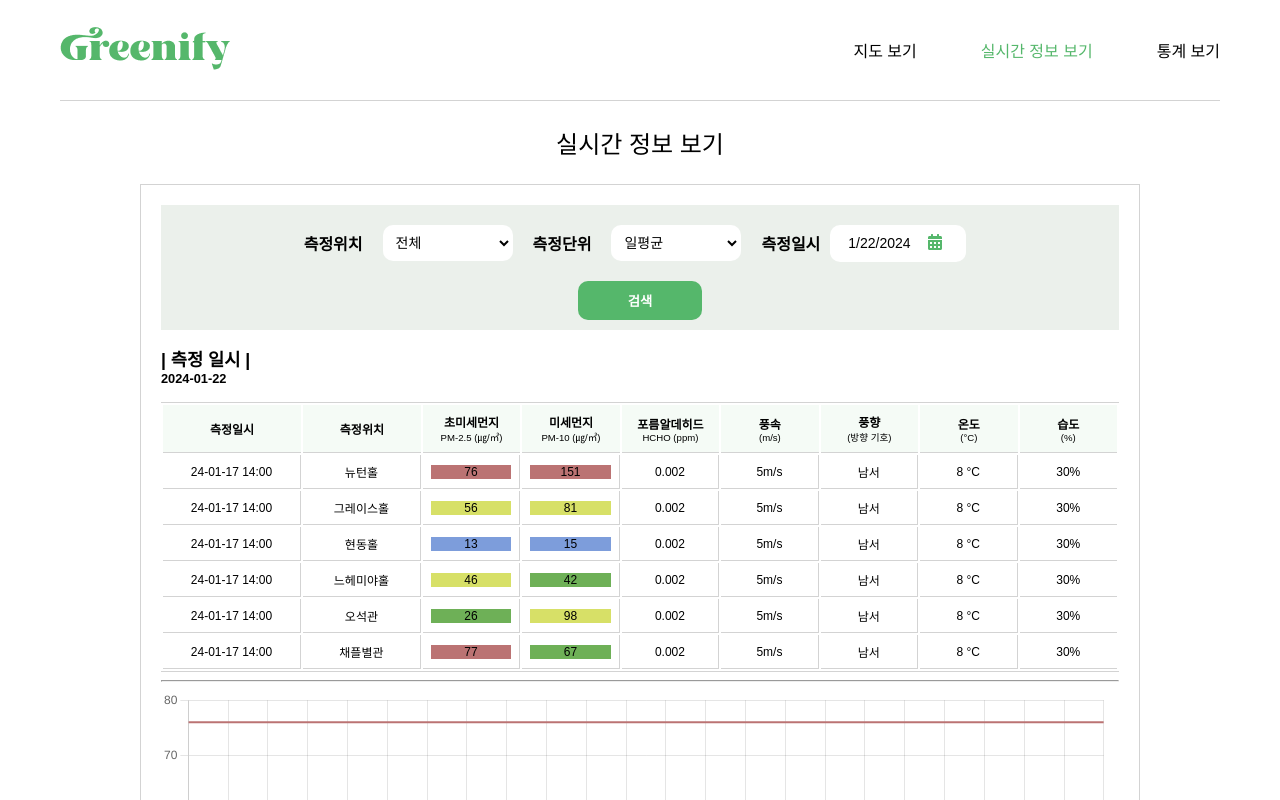
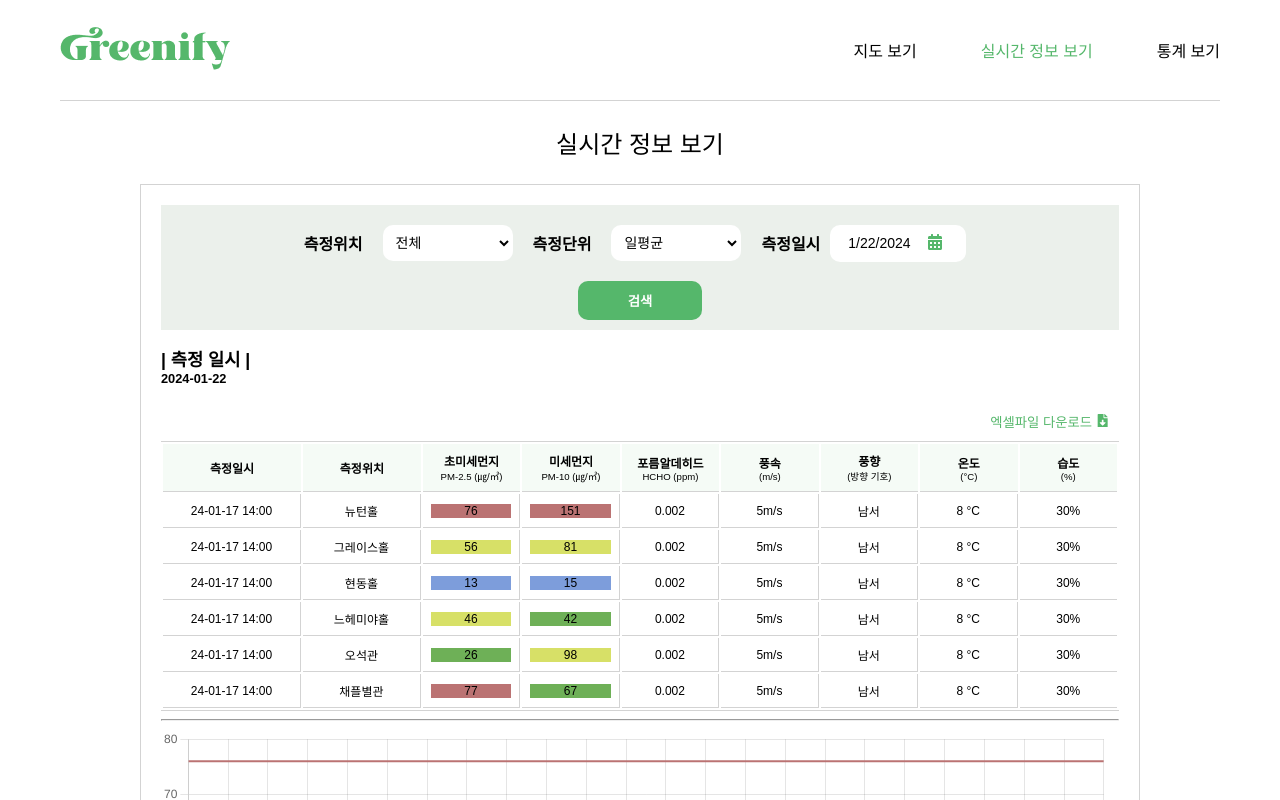
Before and after one commit to dmsvk0217/micro_measurable_client, a React (Create React App) app in the folder client/: page /realTime in a window 1280 px wide. Shown: the top 800 px of the page. Built offline with nearby package versions, Linux system fonts and the light colour scheme.

Commit message:
0125신원:downlad data

```diff
--- a/client/package.json
+++ b/client/package.json
@@ -10,6 +10,7 @@
     "axios": "^1.6.5",
     "chart.js": "^4.4.1",
     "chartjs-plugin-annotation": "^3.0.1",
+    "file-saver": "^2.0.5",
     "npm-scripts": "^1.4.0",
     "react": "^18.2.0",
     "react-chartjs-2": "^5.2.0",
@@ -18,7 +19,8 @@
     "react-icons": "^5.0.1",
     "react-router-dom": "^6.21.2",
     "react-scripts": "5.0.1",
-    "web-vitals": "^2.1.4"
+    "web-vitals": "^2.1.4",
+    "xlsx": "^0.18.5"
   },
   "scripts": {
     "start": "react-scripts start",
--- /dev/null
+++ b/client/src/components/DownloadButton/DataToExcel.js
@@ -0,0 +1,23 @@
+// DataToExcel.js
+import * as FileSaver from 'file-saver';
+import * as XLSX from 'xlsx';
+
+export const exportToCSV = (apiData, fileName) => {
+    const fileType = 'application/vnd.openxmlformats-officedocument.spreadsheetml.sheet;charset=UTF-8';
+    const fileExtension = '.xlsx';
+
+    // apiData를 워크시트로 변환
+    const ws = XLSX.utils.json_to_sheet(apiData);
+
+    // 워크북 생성 및 워크시트 추가
+    const wb = { Sheets: { 'data': ws }, SheetNames: ['data'] };
+
+    // 워크북에서 바이너리 버퍼 생성
+    const excelBuffer = XLSX.write(wb, { bookType: 'xlsx', type: 'array' });
+
+    // Blob 객체 생성
+    const data = new Blob([excelBuffer], {type: fileType});
+
+    // 파일 저장
+    FileSaver.saveAs(data, fileName + fileExtension);
+}
--- /dev/null
+++ b/client/src/components/DownloadButton/DownloadButton.css
@@ -0,0 +1,11 @@
+.download-button {
+    float: right;
+    border: none;
+    background-color: white;
+    color: rgba(85,183,107);
+    padding: 10px;
+}
+
+.download-button:hover{
+    cursor: pointer;
+}
--- /dev/null
+++ b/client/src/components/DownloadButton/DownloadButton.js
@@ -0,0 +1,17 @@
+// DownloadButton.js
+import React from "react";
+import { exportToCSV } from './DataToExcel';
+import "./DownloadButton.css";
+import { FaFileDownload } from "react-icons/fa";
+
+const DownloadButton = ({data}) => {
+  const handleDownload = () => {
+    exportToCSV(data, "pohang-avengers data");
+  };
+
+  return (
+    <button onClick={handleDownload} className="download-button">엑셀파일 다운로드 <FaFileDownload /></button>
+  );
+};
+
+export default DownloadButton;
--- a/client/src/pages/RealTimeView/RealTimeView.js
+++ b/client/src/pages/RealTimeView/RealTimeView.js
@@ -5,6 +5,7 @@ import { chartData,chartOptions } from "./RTGraphConfig"
 import { data, columns } from "./RTTableConfig";
 import CustomGraph from "../../components/CustomGraph/CustomGraph";
 import CustomTable from "../../components/CustomTable/CustomTable";
+import DownloadButton from "../../components/DownloadButton/DownloadButton";
 
 function RealTimeView() {
   return (
@@ -12,6 +13,7 @@ function RealTimeView() {
       <p className="RT-title">실시간 정보 보기</p>
       <div className="RT-content-container">
         <RTSelection />
+        <DownloadButton data={data}></DownloadButton>
         <CustomTable data={data} columns={columns}></CustomTable>
         <hr className="SD-hr"></hr>
         <CustomGraph data={chartData} options={chartOptions}></CustomGraph>
--- a/client/src/pages/StatisticsView/Day/StatisticsDayView.js
+++ b/client/src/pages/StatisticsView/Day/StatisticsDayView.js
@@ -5,6 +5,7 @@ import CustomTable from "../../../components/CustomTable/CustomTable";
 import SDSelection from "./SDSelection/SDSelection";
 import { chartData,chartOptions } from "./SDGraphConfig"
 import { data, columns } from "./SDTableConfig";
+import DownloadButton from "../../../components/DownloadButton/DownloadButton";
 
 function StatisticsDayView() {
 
@@ -13,6 +14,7 @@ function StatisticsDayView() {
       <p className="SD-title">통계 보기 &gt; 일별</p>
       <div className="SD-content-container">
         <SDSelection />
+        <DownloadButton data={data}></DownloadButton>
         <CustomTable data={data} columns={columns}></CustomTable>
         <hr className="SD-hr"></hr>
         <CustomGraph data={chartData} options={chartOptions}></CustomGraph>
--- a/client/src/pages/StatisticsView/Month/StatisticsMonthView.js
+++ b/client/src/pages/StatisticsView/Month/StatisticsMonthView.js
@@ -5,6 +5,7 @@ import CustomTable from "../../../components/CustomTable/CustomTable";
 import SMSelection from './SMSelection/SMSelection';
 import { chartData, chartOptions } from './SMGraphConfig';
 import { data, columns } from "./SMTableConfig";
+import DownloadButton from "../../../components/DownloadButton/DownloadButton";
 
 function StatisticsMonthView(){
     return (
@@ -12,6 +13,7 @@ function StatisticsMonthView(){
             <p className='SM-title'>통계 보기 &gt; 월별</p>
             <div className='SM-content-container'>
                 <SMSelection/>
+                <DownloadButton data={data}></DownloadButton>
                 <CustomTable data={data} columns={columns}></CustomTable>
                 <hr className='SM-Month'></hr>
                 <CustomGraph data={chartData} options={chartOptions}></CustomGraph>
```
Also changed, not shown: 1 other file (tests, documents, lock files or other folders).
